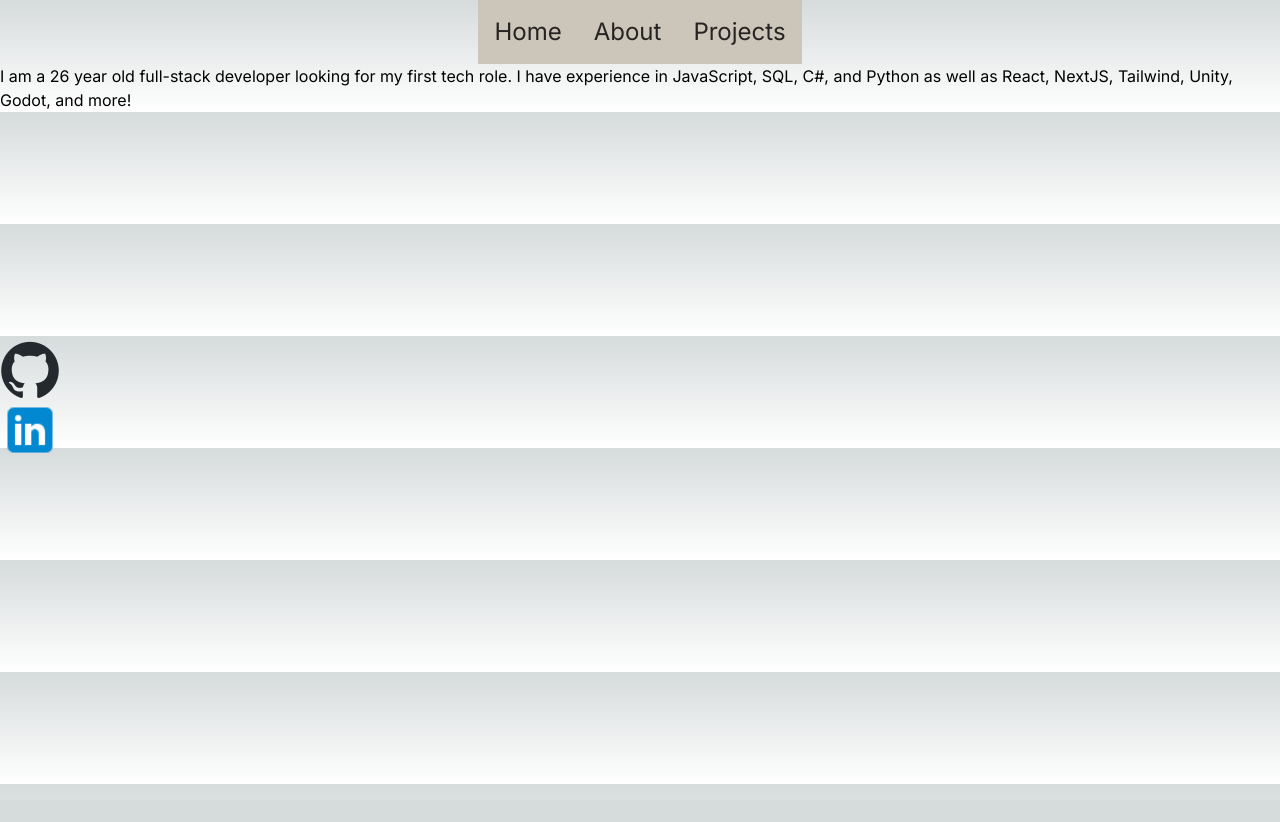
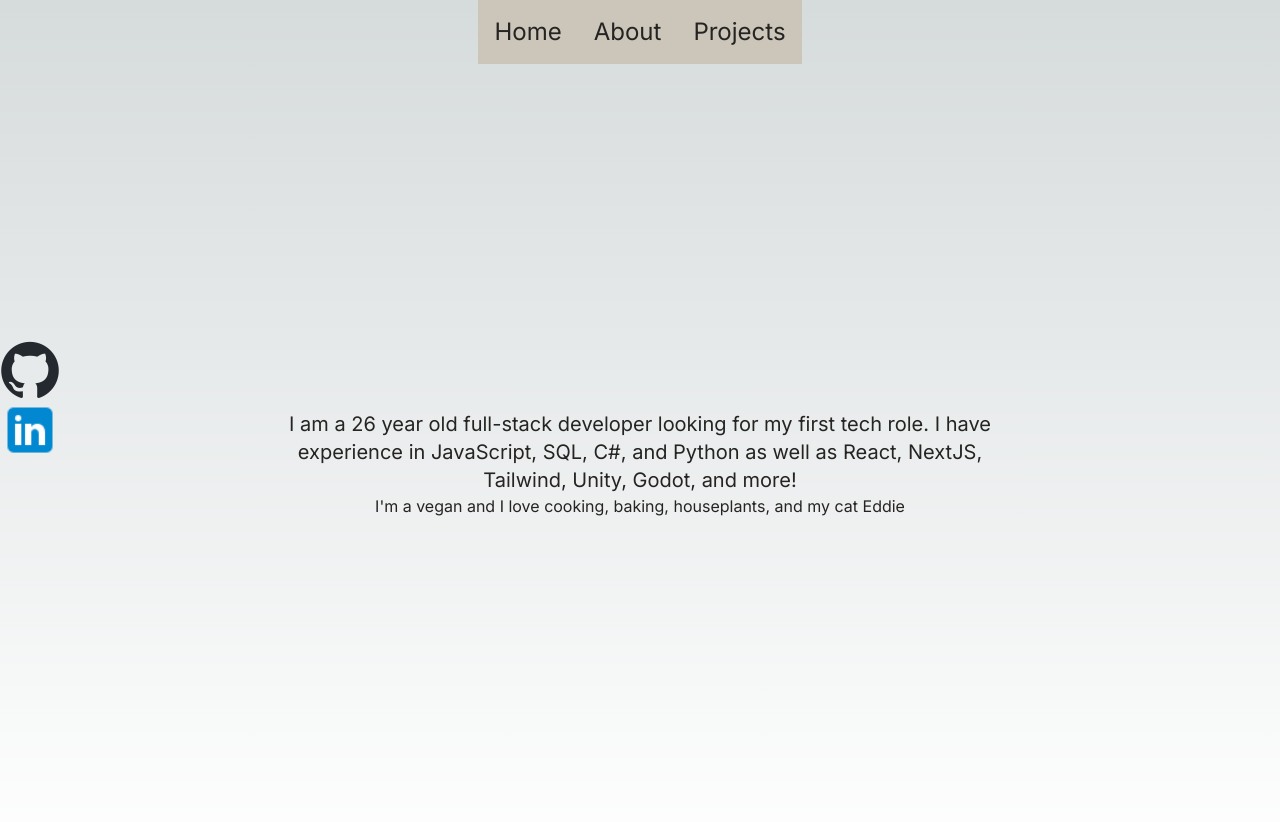
Before and after one commit to Joe-Fuller/portfolio, a Next.js app: page /about in a window 1280 px wide. Shown: the top 822 px of the page. Before the commit the page ends 800 px from the top, so only its background shows below. Built offline with nearby package versions, Linux system fonts and the light colour scheme.

Commit message:
update about page

```diff
--- a/app/about/page.js
+++ b/app/about/page.js
@@ -6,11 +6,16 @@ export default function About() {
     <div>
       <NavBar></NavBar>
       <Socials></Socials>
-      <p>
-        I am a 26 year old full-stack developer looking for my first tech role.
-        I have experience in JavaScript, SQL, C#, and Python as well as React,
-        NextJS, Tailwind, Unity, Godot, and more!
-      </p>
+      <div className="grid h-screen place-content-center text-darkGrey text-center">
+        <p className="w-7/12 place-self-center text-xl">
+          I am a 26 year old full-stack developer looking for my first tech
+          role. I have experience in JavaScript, SQL, C#, and Python as well as
+          React, NextJS, Tailwind, Unity, Godot, and more!
+        </p>
+        <p>
+          I'm a vegan and I love cooking, baking, houseplants, and my cat Eddie
+        </p>
+      </div>
     </div>
   );
 }
```
